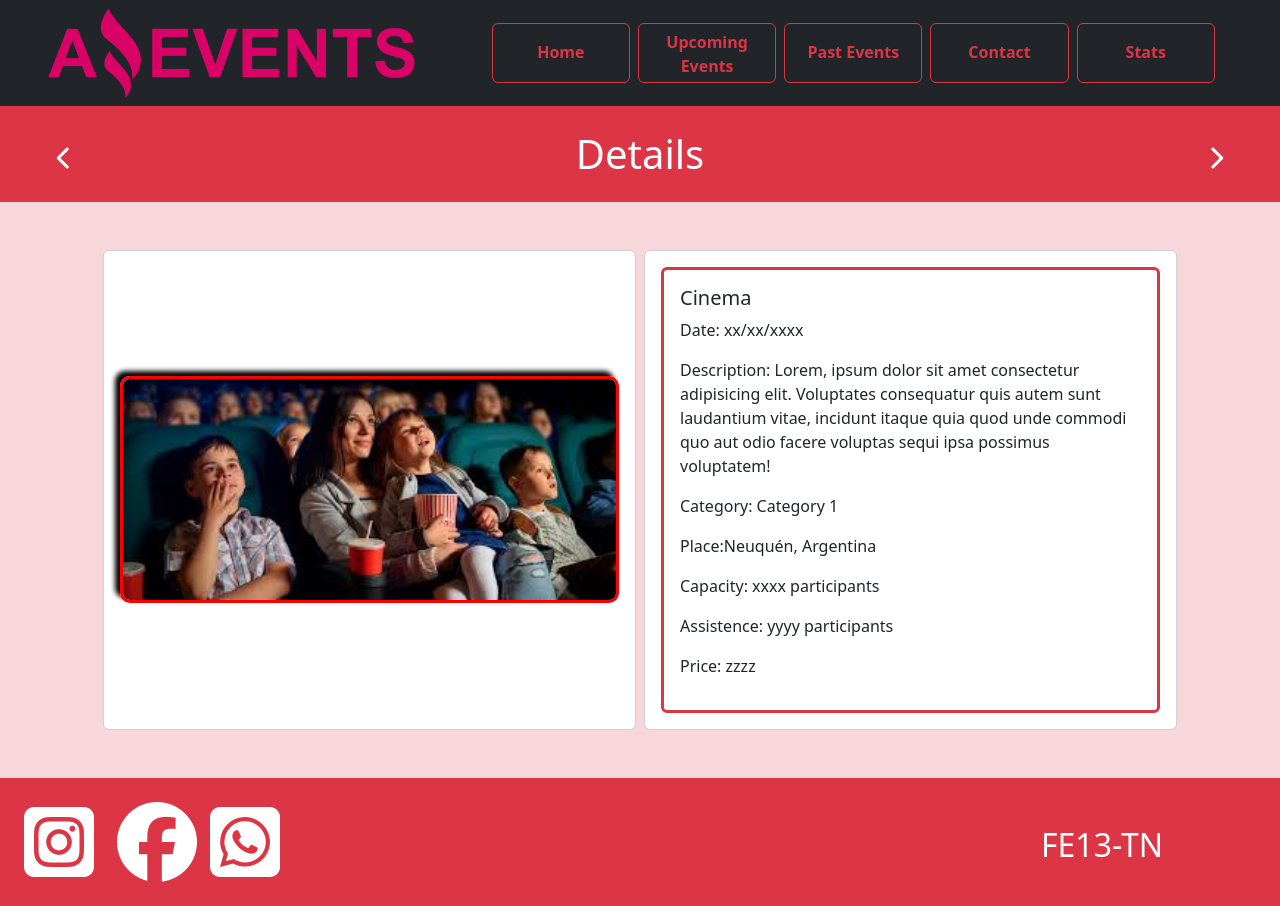
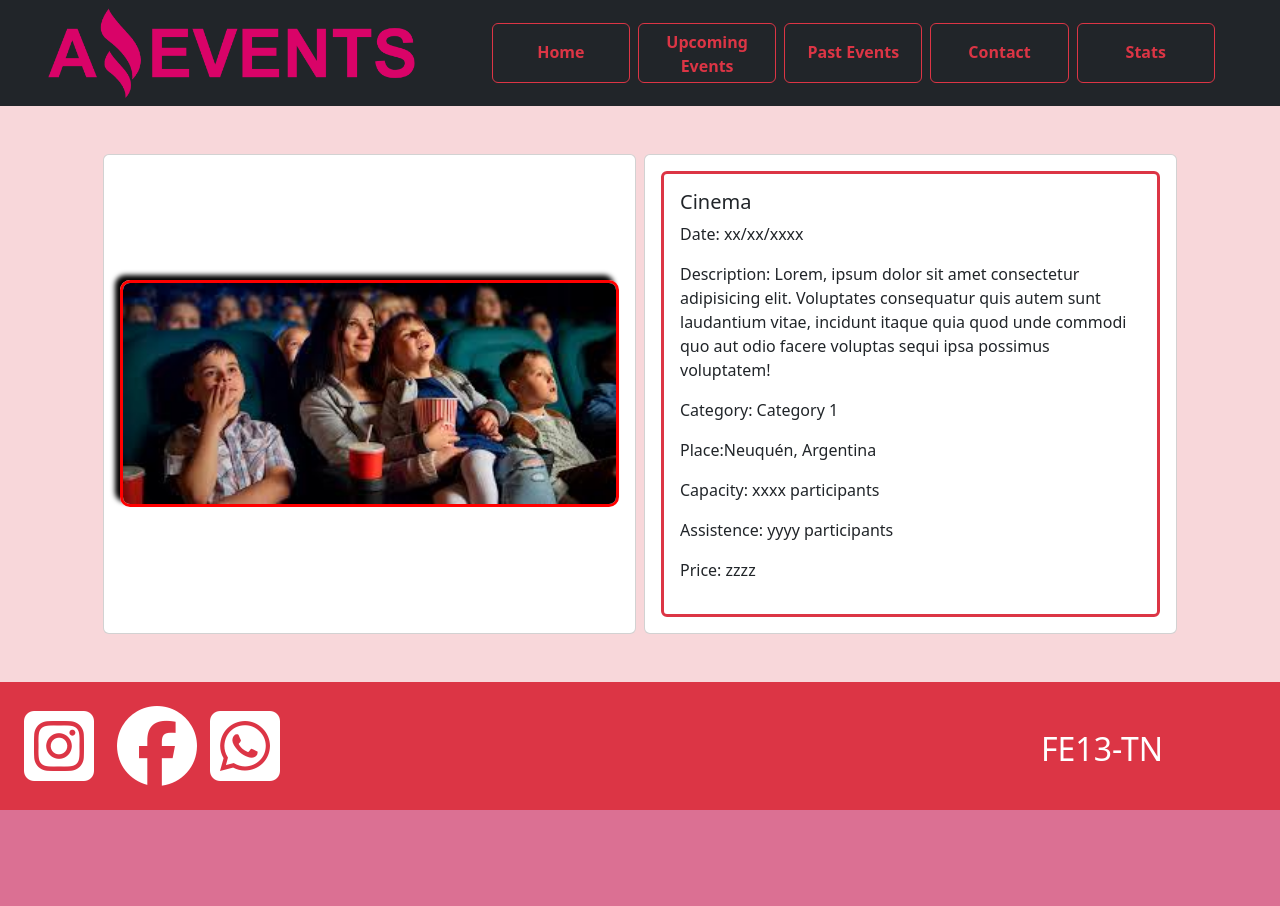
Before and after one commit to riverpadilla/Mindhub_Project2, a plain HTML site: page details.html in a window 1280 px wide. After the commit the page ends 810 px from the top, so only its background shows below. Drawn offline with nearby package versions, Linux system fonts and the light colour scheme.

Commit message:
Se corrige error de maquetado en pagina details.html.

```diff
--- a/details.html
+++ b/details.html
@@ -24,15 +24,6 @@
                 <a href="stats.html" role="button" class="btn btn-outline-danger col-2 fw-bolder pt-3">Stats</a>
             </div>
         </nav>
-        <div class="container-fluid d-flex justify-content-between text-center text-white bg-danger py-4">
-            <a class="col-1 text-white pt-3" href="stats.html">
-                <i class="fa-solid fa-chevron-left fa-xl"></i>
-            </a>
-            <h1 class="col-10 mb-0">Details</h1>
-            <a class="col-1 text-white pt-3" href="index.html">
-                <i class="fa-solid fa-chevron-right fa-xl"></i>
-            </a>
-        </div>
     </header>
 
     <main class="container-fluid d-flex bg-danger-subtle justify-content-center py-5">
```
